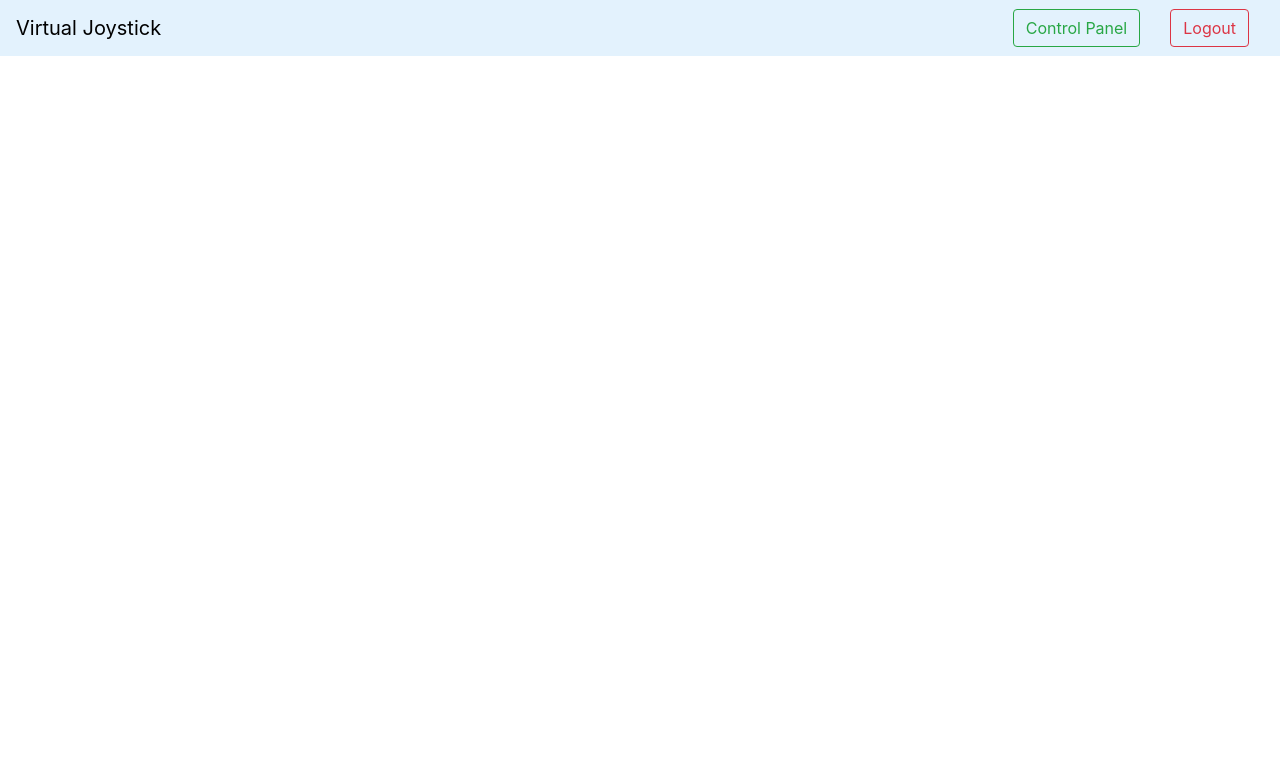
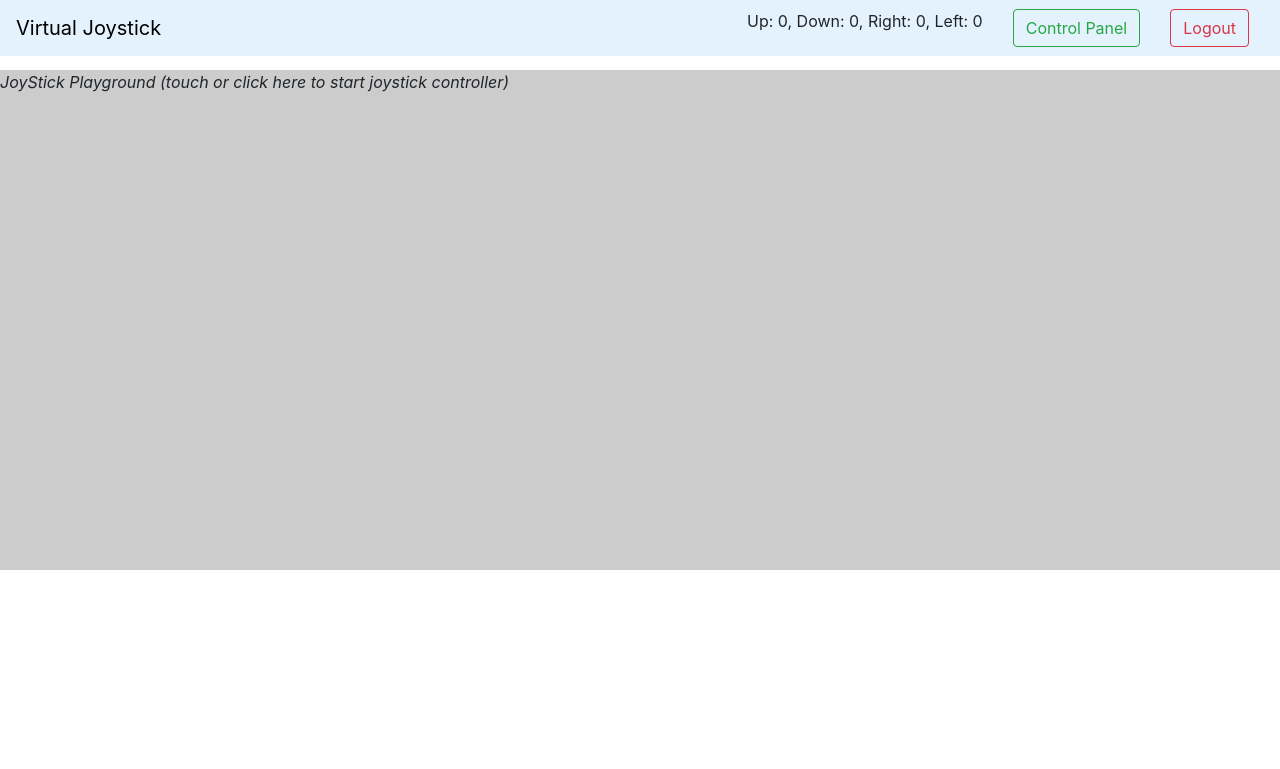
Before and after one commit to harsh8398/autonomous-car, a PHP site: page /joystick.php in a window 1280 px wide. Shown: the top 769 px of the page. Run offline with PHP 8.4, Linux system fonts and the light colour scheme; the visitor is signed in with stand-in values (Sample User, id 1); data that the repository does not hold is empty.

Commit message:
removed: use of python for virtualjoystick GPIO

```diff
--- a/css/custom.css
+++ b/css/custom.css
@@ -250,3 +250,12 @@ body {
   color: #1194f4;
   background-color: #e3f2fd;
 }
+
+/* joystick settings */
+#joy_container {
+    padding:0px;
+    min-height: 500px;
+		height: 100%;
+		background-color: #ccc;
+    position:absolute;
+}
--- a/joystick.php
+++ b/joystick.php
@@ -35,7 +35,7 @@
 		<div class="collapse navbar-collapse" id="navbarResponsive">
 			<ul class="navbar-nav ml-auto">
         <li class="nav-item">
-          <span class="my-2 my-sm-2" id="joy_coords"></span>
+          <span class="col-2 my-lg-0" id="joy_coords"></span>
 				</li>
         <li class="nav-item">
           <form class="form-inline col-2 my-lg-0" action="./control.php" method="POST">
@@ -50,6 +50,13 @@
 			</ul>
 		</div>
 	</nav>
+  <div class="container-fluid">
+    <div class="row">
+      <div class="col-12" id="joy_container">
+        <i><p>JoyStick Playground (touch or click here to start joystick controller)</p></i>
+      </div>
+    </div>
+  </div>
   <!-- Bootstrap core JavaScript -->
 	<script src="vendor/jquery/jquery.min.js"></script>
 	<script src="vendor/popper/popper.min.js"></script>
@@ -65,7 +72,12 @@
 </body>
 </html>
 <?php
-	} else {
+    // set pin modes
+    $setmode3 = shell_exec("/usr/local/bin/gpio mode 8 out");
+    $setmode5 = shell_exec("/usr/local/bin/gpio mode 9 out");
+    $setmode7 = shell_exec("/usr/local/bin/gpio mode 7 out");
+    $setmode11 = shell_exec("/usr/local/bin/gpio mode 0 out");
+  } else {
 		header("Location: ./index.html");
 	  exit;
 	}
--- a/js/virtualjoystick_custom.js
+++ b/js/virtualjoystick_custom.js
@@ -1,7 +1,8 @@
-console.log("touchscreen is", VirtualJoystick.touchScreenAvailable() ? "available" : "not available");
+// uncomment needed parts for debug
+// console.log("touchscreen is", VirtualJoystick.touchScreenAvailable() ? "available" : "not available");
 
 var joystick	= new VirtualJoystick({
-				container	: document.getElementById('container'),
+	container	: document.getElementById('joy_container'),
 	mouseSupport	: true,
 });
 // joystick.addEventListener('touchStart', function(){
@@ -25,7 +26,7 @@ console.log("touchscreen is", VirtualJoystick.touchScreenAvailable() ? "availabl
     type: "GET",
     url: '../php/joystickAjax.php',
     data: {
-						top:String(joystick.up()), right:String(joystick.right()),
+			up:String(joystick.up()), right:String(joystick.right()),
 			down:String(joystick.down()), left:String(joystick.left())
 		},
     success: function(data) {
@@ -35,4 +36,4 @@ console.log("touchscreen is", VirtualJoystick.touchScreenAvailable() ? "availabl
       // for debug uncomment alert or use innerHTML
     }
   });
-			}, 500);
+}, 1/10 * 1000);
--- a/php/joystickAjax.php
+++ b/php/joystickAjax.php
@@ -1,21 +1,20 @@
 <?php
-  if($_GET['top'] == 'true' && $_GET['down'] == 'false' && $_GET['right'] == 'false' && $_GET['left'] == 'false'){
-    // for sudo to work we will need to add apache username to sudoers file
-    // sudo echo "apache_username ALL=(ALL) NOPASSWD: ALL" >> /etc/sudoers
-    $command=escapeshellcmd("sudo ../pyscripts/joystick.py 1 0 0 0");
-  } else if ($_GET['top'] == 'true' && $_GET['down'] == 'false' && $_GET['right'] == 'true' && $_GET['left'] == 'false') {
-      $command=escapeshellcmd("sudo ../pyscripts/joystick.py 1 0 1 0");
-    } else if ($_GET['top'] == 'true' && $_GET['down'] == 'false' && $_GET['right'] == 'false' && $_GET['left'] == 'true') {
-        $command=escapeshellcmd("sudo ../pyscripts/joystick.py 1 0 0 1");
-      } else if ($_GET['top'] == 'false' && $_GET['down'] == 'true' && $_GET['right'] == 'true' && $_GET['left'] == 'false') {
-          $command=escapeshellcmd("sudo ../pyscripts/joystick.py 0 1 1 0");
-        } else if ($_GET['top'] == 'false' && $_GET['down'] == 'true' && $_GET['right'] == 'false' && $_GET['left'] == 'true') {
-            $command=escapeshellcmd("sudo ../pyscripts/joystick.py 0 1 0 1");
-          } else if ($_GET['top'] == 'false' && $_GET['down'] == 'true' && $_GET['right'] == 'false' && $_GET['left'] == 'false') {
-              $command=escapeshellcmd("sudo ../pyscripts/joystick.py 0 1 0 0");
-            } else {
-              $command=escapeshellcmd("sudo ../pyscripts/joystick.py 0 0 0 0");
-            }
-  $output=shell_exec($command);
-  echo $output;
+  $up = ($_GET['up'] == 'true') ? 1 : 0;
+  $down = ($_GET['down'] == 'true') ? 1 : 0;
+  $right = ($_GET['right'] == 'true') ? 1 : 0;
+  $left = ($_GET['left'] == 'true') ? 1 : 0;
+
+  // python
+  // $command=escapeshellcmd("sudo ../pyscripts/joystick.py ".$up." ".$down." ".$right." ".$left);
+  // $output=shell_exec($command);
+  // install wiring pi by executing following set of commands
+  // `git clone git://git.drogon.net/wiringPi`
+  // `cd wiringPi`
+  // `./build`
+
+  $upOutput=shell_exec("/usr/local/bin/gpio write 8 ".$up);
+  $downOutput=shell_exec("/usr/local/bin/gpio write 9 ".$down);
+  $rightOutput=shell_exec("/usr/local/bin/gpio write 7 ".$right);
+  $leftOutput=shell_exec("/usr/local/bin/gpio write 0 ".$left);
+  echo "Up: ".$up.", Down: ".$down.", Right: ".$right.", Left: ".$left;
 ?>
```
Also changed, not shown: 1 other file. Lines whose indentation alone changed are shown as unchanged.
